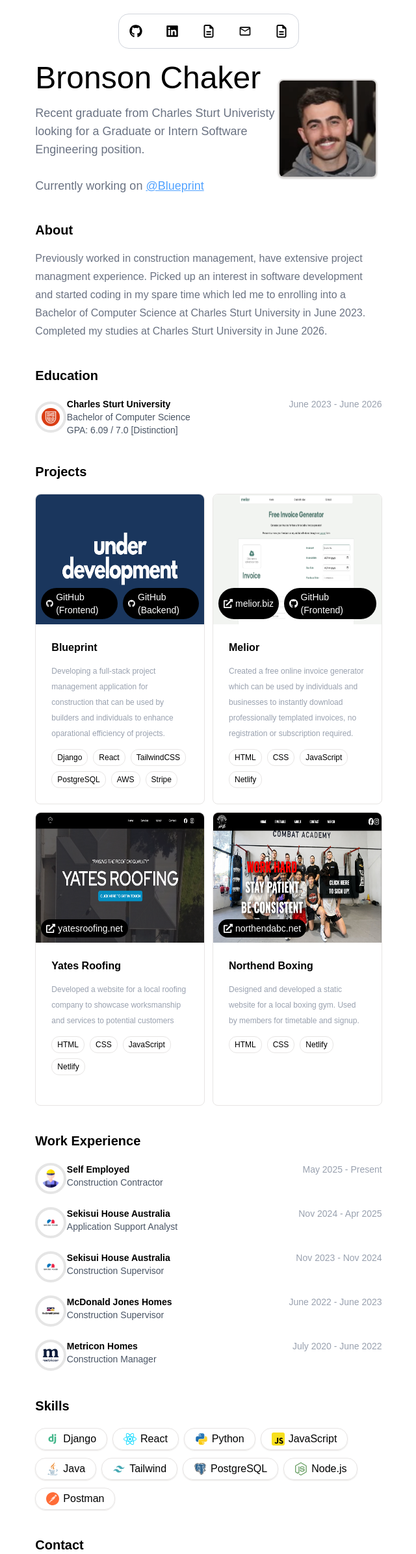
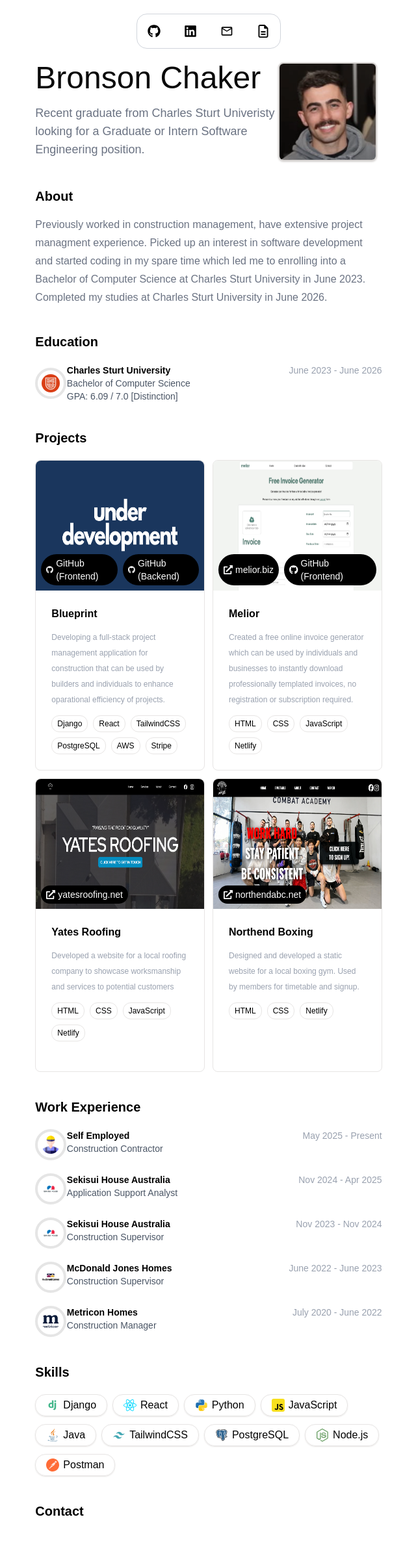
Before and after one commit to BronsonChaker/portfolio, a React (Vite) app: page / in a window 1280 px wide. Shown: the whole page at 65% size, without its empty margins (319-959 px from the left). After the commit the page ends 2340 px from the top, so only its background shows below. Built offline with nearby package versions, Linux system fonts and the light colour scheme.

Commit message:
created data stores for experience and skills list, skills list and experience list coimpelted and retrieve data from static data stores, removed minor section from header

```diff
--- a/src/App.jsx
+++ b/src/App.jsx
@@ -1,22 +1,10 @@
 import csu_logo from "../src/assets/images/csu_logo.jpg";
-import metricon_logo from "../src/assets/images/metricon_logo.webp";
-import mjh_logo from "../src/assets/images/mjh_logo.png";
-import sekisui_logo from "../src/assets/images/sekisui_logo.png";
-import contractor_logo from "../src/assets/images/contractor_logo.png";
-import react_logo from "../src/assets/svg/react.svg";
-import django_logo from "../src/assets/svg/django_logo.svg";
-import js_logo from "../src/assets/svg/js_logo.svg";
-import python_logo from "../src/assets/svg/python_logo.svg";
-import java_logo from "../src/assets/svg/java_logo.svg";
-import tailwind_logo from "../src/assets/svg/tailwind_logo.svg";
-import pgsql_logo from "../src/assets/svg/pgsql_logo.svg";
-import nodejs_logo from "../src/assets/svg/nodejs_logo.svg";
-import postman_logo from "../src/assets/svg/postman_logo.svg";
 import ExpListItem from "./components/Experience/ExpListItem";
-import SkillsListItem from "./components/Skills/SkillsListItem";
 import ProjectList from "./components/Projects/ProjectList";
 import Header from "./components/Header/Header";
 import Navbar from "./components/Navbar/Navbar";
+import ExperienceList from "./components/Experience/ExperienceList";
+import SkillsList from "./components/Skills/SkillsList";
 
 export default function App() {
   return (
@@ -68,50 +56,7 @@
         <section id="work-experience" className="mt-10">
           <h1 className="text-xl font-bold">Work Experience</h1>
 
-          {/* Experience 1 */}
-
-          <ExpListItem
-            image={contractor_logo}
-            name={"Self Employed"}
-            role={"Construction Contractor"}
-            date={"May 2025 - Present"}
-          />
-
-          {/* Experience 2 */}
-
-          <ExpListItem
-            image={sekisui_logo}
-            name={"Sekisui House Australia"}
-            role={"Application Support Analyst"}
-            date={"Nov 2024 - Apr 2025"}
-          />
-
-          {/* Experience 3 */}
-
-          <ExpListItem
-            image={sekisui_logo}
-            name={"Sekisui House Australia"}
-            role={"Construction Supervisor"}
-            date={"Nov 2023 - Nov 2024"}
-          />
-
-          {/* Experience 4 */}
-
-          <ExpListItem
-            image={mjh_logo}
-            name={"McDonald Jones Homes"}
-            role={"Construction Supervisor"}
-            date={"June 2022 - June 2023"}
-          />
-
-          {/* Experience 5 */}
-
-          <ExpListItem
-            image={metricon_logo}
-            name={"Metricon Homes"}
-            role={"Construction Manager"}
-            date={"July 2020 - June 2022"}
-          />
+          <ExperienceList />
         </section>
 
         {/* Skills */}
@@ -119,17 +64,7 @@
         <section className="mt-10">
           <h1 className="text-xl font-bold">Skills</h1>
 
-          <div className="flex flex-wrap gap-2 w-full mt-5 gap-y-3">
-            <SkillsListItem image={django_logo} name={"Django"} />
-            <SkillsListItem image={react_logo} name={"React"} />
-            <SkillsListItem image={python_logo} name={"Python"} />
-            <SkillsListItem image={js_logo} name={"JavaScript"} />
-            <SkillsListItem image={java_logo} name={"Java"} />
-            <SkillsListItem image={tailwind_logo} name={"Tailwind"} />
-            <SkillsListItem image={pgsql_logo} name={"PostgreSQL"} />
-            <SkillsListItem image={nodejs_logo} name={"Node.js"} />
-            <SkillsListItem image={postman_logo} name={"Postman"} />
-          </div>
+          <SkillsList />
         </section>
 
         {/* Contact */}
--- a/src/components/Experience/ExperienceList.jsx
+++ b/src/components/Experience/ExperienceList.jsx
@@ -1,3 +1,12 @@
+import ExpListItem from "./ExpListItem";
+import { experienceData } from "../../data/experience_data";
+
 export default function ExperienceList() {
-  return <div></div>;
+  return (
+    <div>
+      {experienceData.map((experience, index) => (
+        <ExpListItem key={index} {...experience} />
+      ))}
+    </div>
+  );
 }
--- a/src/components/Header/Header.jsx
+++ b/src/components/Header/Header.jsx
@@ -5,19 +5,11 @@
   return (
     <div className="flex">
       <div className="w-[70%]">
-        <h1 className="text-5xl font-medium">Bronson Chaker</h1>
+        <h1 className="text-5xl font-medium text-headings">Bronson Chaker</h1>
 
         <p className="mt-4 text-lg text-gray-500 font-light">
           Recent graduate from Charles Sturt Univeristy looking for a Graduate
           or Intern Software Engineering position.
-          <br></br>
-          <br></br>
-          <span className="mt-4">
-            Currently working on{" "}
-            <Link to="" className="text-blue-400 underline">
-              @Blueprint
-            </Link>
-          </span>
         </p>
       </div>
 
--- a/src/components/Navbar/Navbar.jsx
+++ b/src/components/Navbar/Navbar.jsx
@@ -46,7 +46,7 @@
           </p>
         </div>
 
-        <div className="relative group hover:px-2 hover:duration-500 ease-linear">
+        {/* <div className="relative group hover:px-2 hover:duration-500 ease-linear">
           <Link
             target="_blank"
             to="https://medium.com/@bronsonchaker"
@@ -63,7 +63,7 @@
           >
             Blog
           </p>
-        </div>
+        </div> */}
 
         <div className="relative group hover:px-2 hover:duration-500 ease-linear">
           <Link
--- /dev/null
+++ b/src/components/Skills/SkillsList.jsx
@@ -0,0 +1,12 @@
+import SkillsListItem from "./SkillsListItem";
+import { skillsData } from "../../data/skills_data";
+
+export default function SkillsList() {
+  return (
+    <div className="flex flex-wrap gap-2 w-full mt-5 gap-y-3">
+      {skillsData.map((skill, index) => (
+        <SkillsListItem key={index} {...skill} />
+      ))}
+    </div>
+  );
+}
--- /dev/null
+++ b/src/data/experience_data.js
@@ -0,0 +1,41 @@
+import metricon_logo from "../assets/images/metricon_logo.webp";
+import mjh_logo from "../assets/images/mjh_logo.png";
+import sekisui_logo from "../assets/images/sekisui_logo.png";
+import contractor_logo from "../assets/images/contractor_logo.png";
+
+export const experienceData = [
+  {
+    image: contractor_logo,
+    name: "Self Employed",
+    role: "Construction Contractor",
+    date: "May 2025 - Present",
+  },
+
+  {
+    image: sekisui_logo,
+    name: "Sekisui House Australia",
+    role: "Application Support Analyst",
+    date: "Nov 2024 - Apr 2025",
+  },
+
+  {
+    image: sekisui_logo,
+    name: "Sekisui House Australia",
+    role: "Construction Supervisor",
+    date: "Nov 2023 - Nov 2024",
+  },
+
+  {
+    image: mjh_logo,
+    name: "McDonald Jones Homes",
+    role: "Construction Supervisor",
+    date: "June 2022 - June 2023",
+  },
+
+  {
+    image: metricon_logo,
+    name: "Metricon Homes",
+    role: "Construction Manager",
+    date: "July 2020 - June 2022",
+  },
+];
--- a/src/data/project_data.js
+++ b/src/data/project_data.js
@@ -1,16 +1,7 @@
-import placeholder_image from "../assets/images/placeholder_image.jpg";
 import under_development from "../assets/images/under_development.png";
 import melior_screenshot from "../assets/images/melior_screenshot.png";
 import yates_screenshot from "../assets/images/yates_screenshot.png";
 import northend_screenshot from "../assets/images/northend_screenshot.png";
-
-export const PROJECT_DATA = {
-  image: placeholder_image,
-  name: "Blueprint",
-  description:
-    "Developing a full-stack project management application for construction that can be used by builders and individuals to enhance oparational efficiency of projects.",
-  technologies: ["Django", "React", "TailwindCSS", "PostgreSQL", "AWS"],
-};
 
 export const projectData = [
   {
--- /dev/null
+++ b/src/data/skills_data.js
@@ -0,0 +1,49 @@
+import react_logo from "../assets/svg/react.svg";
+import django_logo from "../assets/svg/django_logo.svg";
+import js_logo from "../assets/svg/js_logo.svg";
+import python_logo from "../assets/svg/python_logo.svg";
+import java_logo from "../assets/svg/java_logo.svg";
+import tailwind_logo from "../assets/svg/tailwind_logo.svg";
+import pgsql_logo from "../assets/svg/pgsql_logo.svg";
+import nodejs_logo from "../assets/svg/nodejs_logo.svg";
+import postman_logo from "../assets/svg/postman_logo.svg";
+
+export const skillsData = [
+  {
+    image: django_logo,
+    name: "Django",
+  },
+
+  {
+    image: react_logo,
+    name: "React",
+  },
+  {
+    image: python_logo,
+    name: "Python",
+  },
+  {
+    image: js_logo,
+    name: "JavaScript",
+  },
+  {
+    image: java_logo,
+    name: "Java",
+  },
+  {
+    image: tailwind_logo,
+    name: "TailwindCSS",
+  },
+  {
+    image: pgsql_logo,
+    name: "PostgreSQL",
+  },
+  {
+    image: nodejs_logo,
+    name: "Node.js",
+  },
+  {
+    image: postman_logo,
+    name: "Postman",
+  },
+];
--- a/src/index.css
+++ b/src/index.css
@@ -1,4 +1,8 @@
 @import "tailwindcss";
+
+@theme {
+  --color-headings: #0a0a0a;
+}
 
 a.active {
   color: #50a2ff;
```
